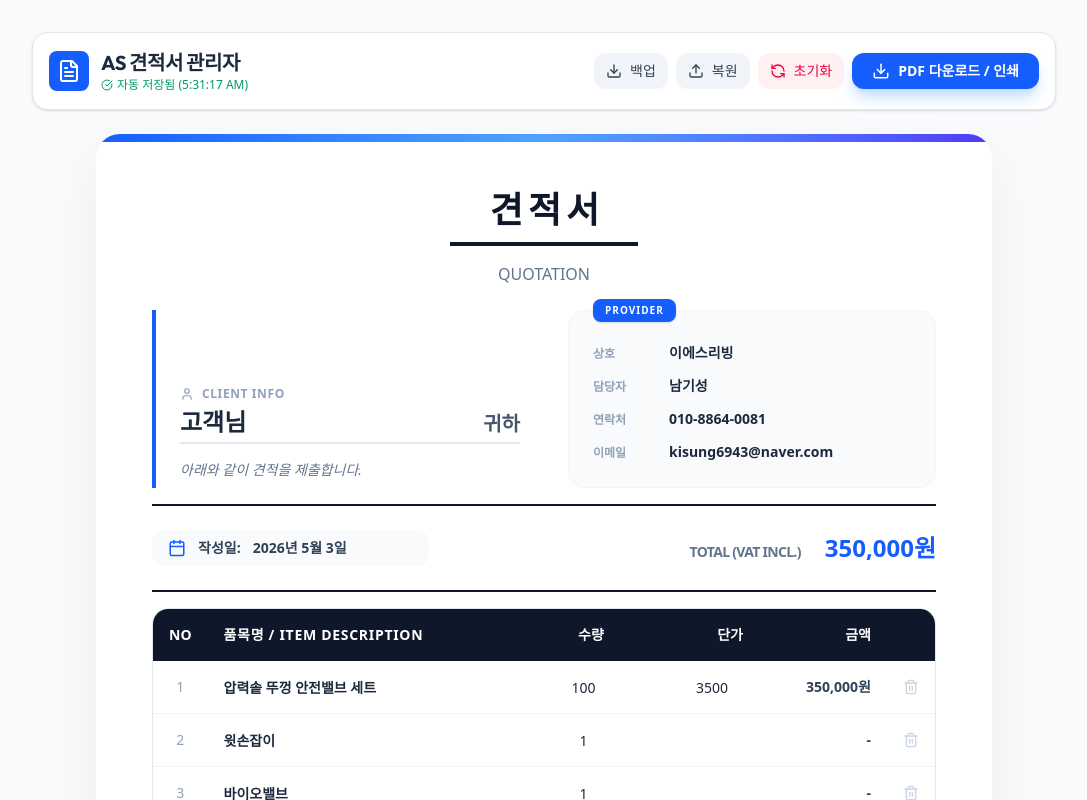
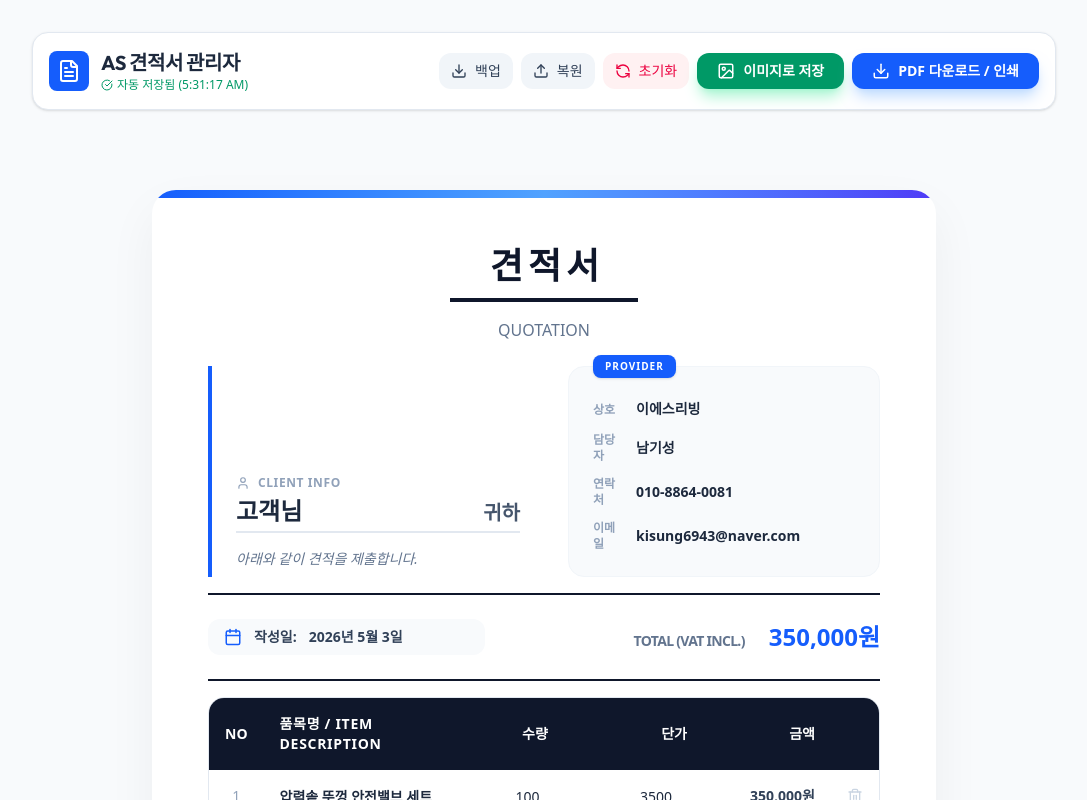
Before and after one commit to kisung6943-blip/silitpressure-cooker-as, a React (Vite) app: page / in a window 1280 px wide. Shown: the top 800 px of the page, without its empty margins (96-1183 px from the left). Built offline with nearby package versions, Linux system fonts and the light colour scheme.

Commit message:
Add Download as Image feature using html2canvas

```diff
--- a/index.html
+++ b/index.html
@@ -5,6 +5,7 @@
     <meta name="viewport" content="width=device-width, initial-scale=1.0" />
     <title>실리트 압력밥솥 AS 견적서 - 이에스리빙</title>
     <meta name="description" content="실리트 압력밥솥 AS 부품 견적을 내고 출력할 수 있는 스마트 견적서 관리 도구입니다." />
+    <script src="https://html2canvas.hertzen.com/dist/html2canvas.min.js"></script>
     <link rel="preconnect" href="https://fonts.googleapis.com">
     <link rel="preconnect" href="https://fonts.gstatic.com" crossorigin>
     <link href="https://fonts.googleapis.com/css2?family=Inter:wght@400;600;700&family=Outfit:wght@400;600;700&display=swap" rel="stylesheet">
--- a/src/App.tsx
+++ b/src/App.tsx
@@ -135,6 +135,29 @@ export default function App() {
     localStorage.removeItem('partsImage');
   };
 
+  const handleDownloadImage = () => {
+    const element = document.getElementById('quotation-card');
+    if (!element) return;
+
+    // Temporarily hide things we don't want in the image
+    const noPrintElements = element.querySelectorAll('.no-print');
+    noPrintElements.forEach(el => (el as HTMLElement).style.display = 'none');
+
+    (window as any).html2canvas(element, {
+      scale: 2, // High resolution
+      useCORS: true,
+      backgroundColor: '#f8fafc'
+    }).then((canvas: HTMLCanvasElement) => {
+      const link = document.createElement('a');
+      link.download = `견적서_${clientName || '고객'}_${new Date().toISOString().split('T')[0]}.png`;
+      link.href = canvas.toDataURL('image/png');
+      link.click();
+
+      // Restore hidden elements
+      noPrintElements.forEach(el => (el as HTMLElement).style.display = '');
+    });
+  };
+
   const handleExport = () => {
     const data = { items, provider, clientName, date, bankType, version: '1.0' };
     const blob = new Blob([JSON.stringify(data, null, 2)], { type: 'application/json' });
@@ -225,6 +248,13 @@ export default function App() {
               <span>초기화</span>
             </button>
             <button
+              onClick={handleDownloadImage}
+              className="flex-1 md:flex-none flex items-center justify-center gap-2 bg-emerald-600 hover:bg-emerald-700 text-white px-5 py-2 rounded-xl text-sm font-bold shadow-lg shadow-emerald-200 transition-all hover:scale-[1.02] active:scale-95"
+            >
+              <ImageIcon size={18} />
+              <span>이미지로 저장</span>
+            </button>
+            <button
               onClick={() => window.print()}
               className="flex-1 md:flex-none flex items-center justify-center gap-2 bg-blue-600 hover:bg-blue-700 text-white px-5 py-2 rounded-xl text-sm font-bold shadow-lg shadow-blue-200 transition-all hover:scale-[1.02] active:scale-95"
             >
@@ -236,10 +266,12 @@ export default function App() {
       </div>
 
       <motion.div
+        id="quotation-card"
         initial={{ opacity: 0, y: 20 }}
         animate={{ opacity: 1, y: 0 }}
-        className="max-w-4xl mx-auto bg-white p-8 sm:p-14 shadow-[0_20px_50px_rgba(0,0,0,0.05)] rounded-3xl mb-8 print:max-w-none print:w-full print:p-8 print:m-0 print:rounded-none relative overflow-hidden"
+        className="max-w-4xl mx-auto bg-[#f8fafc] p-8 sm:p-14 mb-8 print:mb-0 relative overflow-hidden"
       >
+        <div className="bg-white p-8 sm:p-14 shadow-[0_20px_50px_rgba(0,0,0,0.05)] rounded-3xl relative overflow-hidden print:shadow-none print:p-0 print:rounded-none">
         {/* Decorative elements */}
         <div className="absolute top-0 left-0 w-full h-2 bg-gradient-to-r from-blue-600 via-blue-400 to-indigo-600 no-print" />
 
@@ -530,6 +562,7 @@ export default function App() {
         <div className="mt-20 text-center text-[10px] text-slate-300 font-bold uppercase tracking-[0.2em] no-print">
           &copy; {new Date().getFullYear()} ES LIVING SYSTEM. ALL RIGHTS RESERVED.
         </div>
+        </div>
       </motion.div>
     </div>
   );
```
